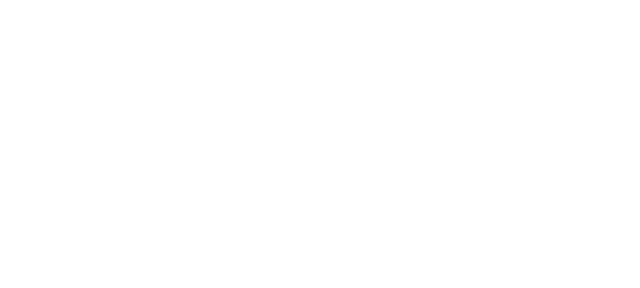
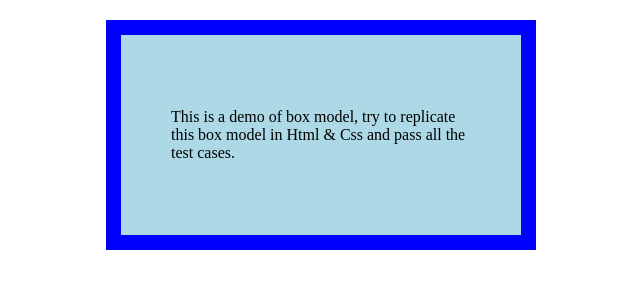
Before and after one commit to acciojob/css-box-model-RitikRunner, a website: page main.html in a window 1280 px wide. Shown: the whole page, without its empty margins (319-959 px from the left). Drawn offline with Linux system fonts and the light colour scheme.

Commit message:
created a submission

```diff
--- a/main.html
+++ b/main.html
@@ -8,6 +8,9 @@
 
 <body>
 	<!-- the entire body must be written by student -->
+	<div class="box1">
+		This is a demo of box model, try to replicate this box model in Html & Css and pass all the test cases.
+	</div>
     <script type="text/javascript" src="./script.js">
 </script>
 
--- a/styles.css
+++ b/styles.css
@@ -1,2 +1,16 @@
 
 /* Your CSS Code here. */
+.box1{
+width:300px;
+height:100px;
+background-color:lightblue;
+border: 15px solid blue;
+display: flex;
+justify-content:center;
+align-items:center;
+justify-self:center;
+padding:50px;
+margin:20px;
+
+
+}
```
